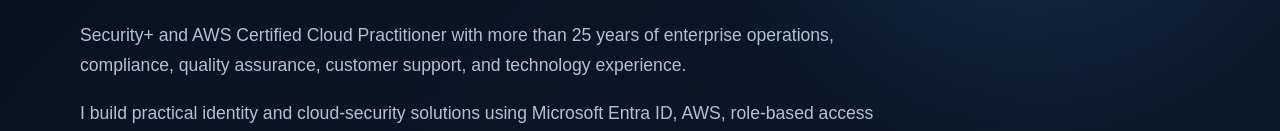
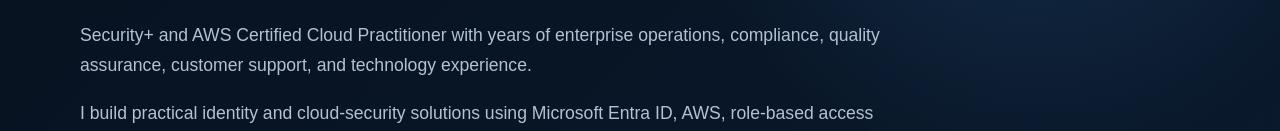
Before and after one commit to mikeharris23/cloud-resume-project, a plain HTML site: page index.html in a window 1280 px wide. Shown: the part 416-547 px from the top of the page. Drawn offline with Linux system fonts and the light colour scheme; no server answers.

Commit message:
Update index.html

```diff
--- a/index.html
+++ b/index.html
@@ -56,8 +56,8 @@
         </h2>
 
         <p class="hero-description">
-          Security+ and AWS Certified Cloud Practitioner with more than
-          25 years of enterprise operations, compliance, quality assurance,
+          Security+ and AWS Certified Cloud Practitioner with
+          years of enterprise operations, compliance, quality assurance,
           customer support, and technology experience.
         </p>
 
```
